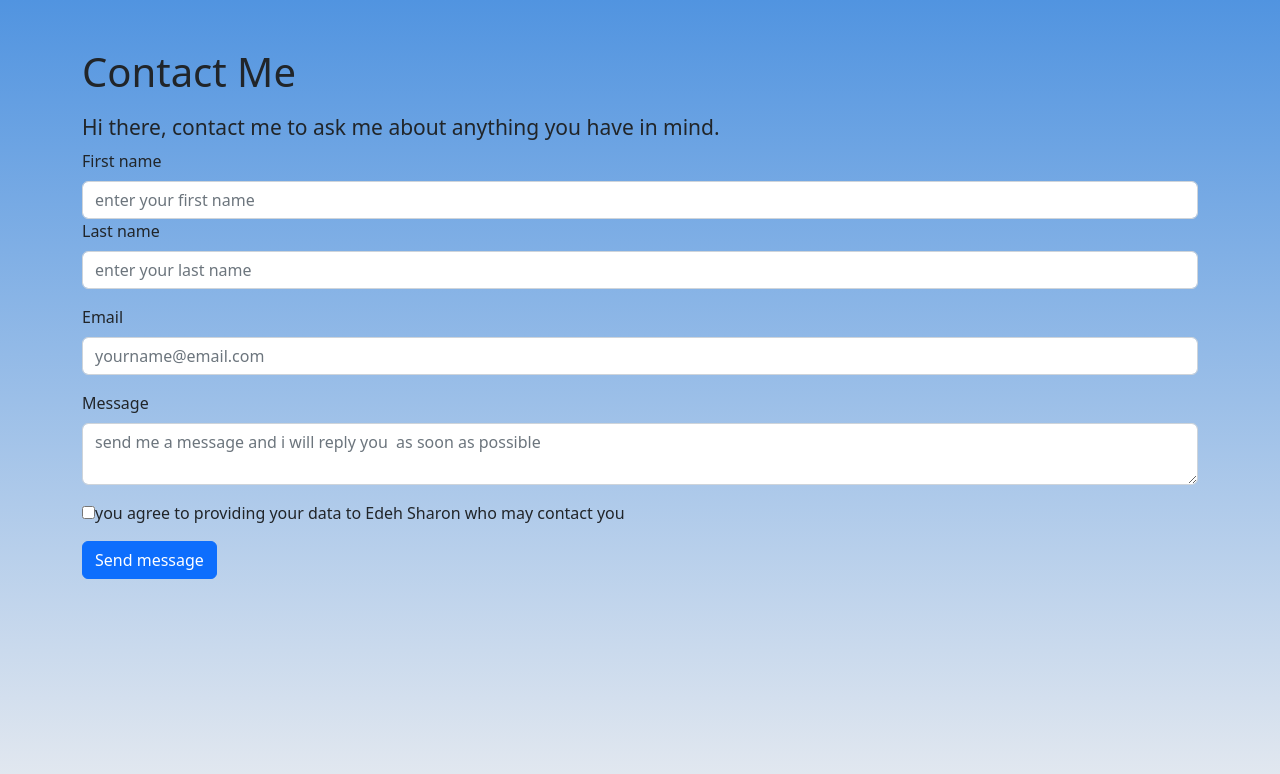
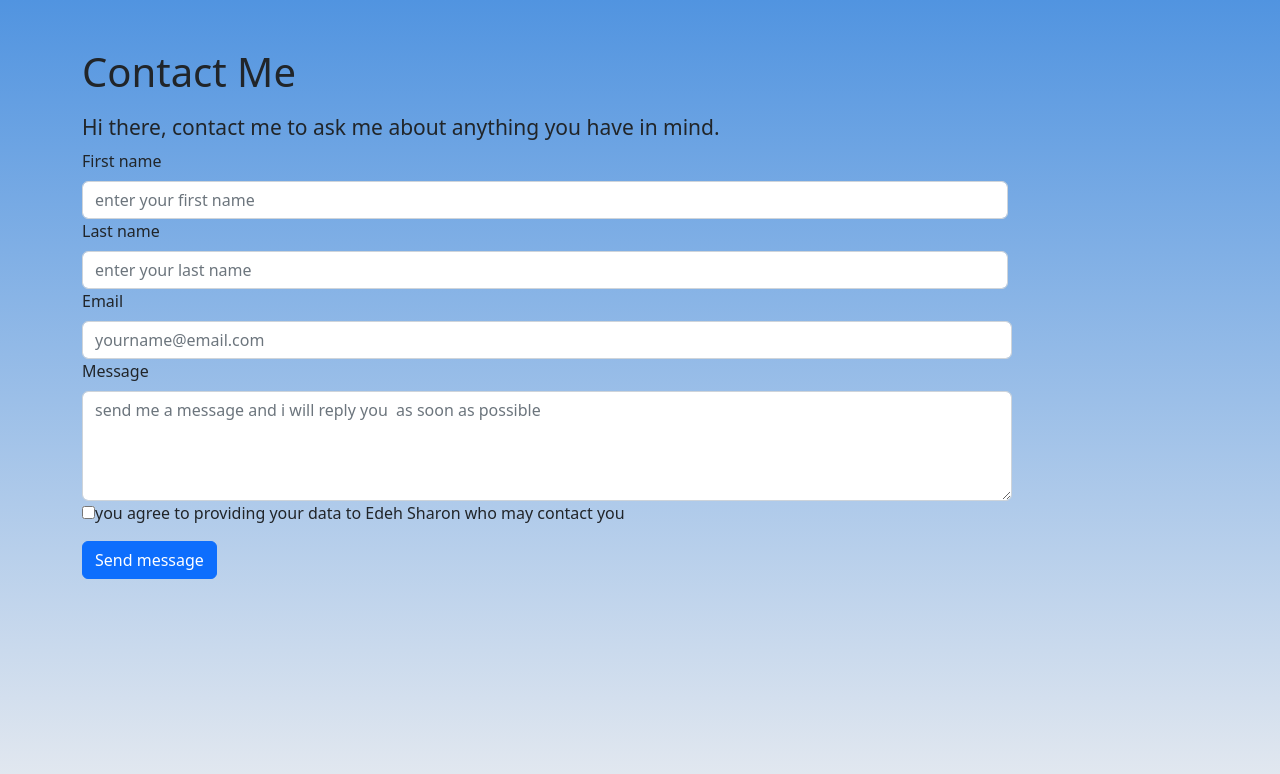
Before and after one commit to shannychi/contact-me, a React (Create React App) app: page / in a window 1280 px wide. Shown: the top 774 px of the page. Built offline with nearby package versions, Linux system fonts and the light colour scheme.

Commit message:
made changes in style

```diff
--- a/src/Component/contact.js
+++ b/src/Component/contact.js
@@ -19,27 +19,31 @@ const ContactForm = () => {
       <h1 className="mb-3">Contact Me</h1>
       <h4><small>Hi there, contact me to ask me about anything you have in mind.</small></h4>
       <form onSubmit={onSubmit}>
-        <div className="mb-3">
+             <div className="row">
+        <div className="col-sm-10">
           <label className="form-label" htmlFor="firstName">
             First name
           </label>
-          <input className="form-control" type="text" id="first_name" placeholder="enter your first name" required />
+          <input className="form-control " type="text" id="first_name" placeholder="enter your first name" required />
+          </div>
+          <div className="col-sm-10">
           <label className="form-label" htmlFor="lastName">
             Last name
           </label>
           <input className="form-control" type="text" id="last_name" placeholder="enter your last name" required />
         </div>
-        <div className="mb-3">
+        </div>
+        <div className="col-sm-10">
           <label className="form-label" htmlFor="email">
             Email
           </label>
           <input className="form-control" type="email" id="email" placeholder="yourname@email.com" required />
         </div>
-        <div className="mb-3">
+        <div className="col-sm-10">
           <label className="form-label" htmlFor="message">
             Message
           </label>
-          <textarea className="form-control" id="message" placeholder="send me a message and i will reply you  as soon as possible" required />
+          <textarea className="form-control" rows="4" id="message" placeholder="send me a message and i will reply you  as soon as possible" required />
         </div>
         <div>
             <label>
```
